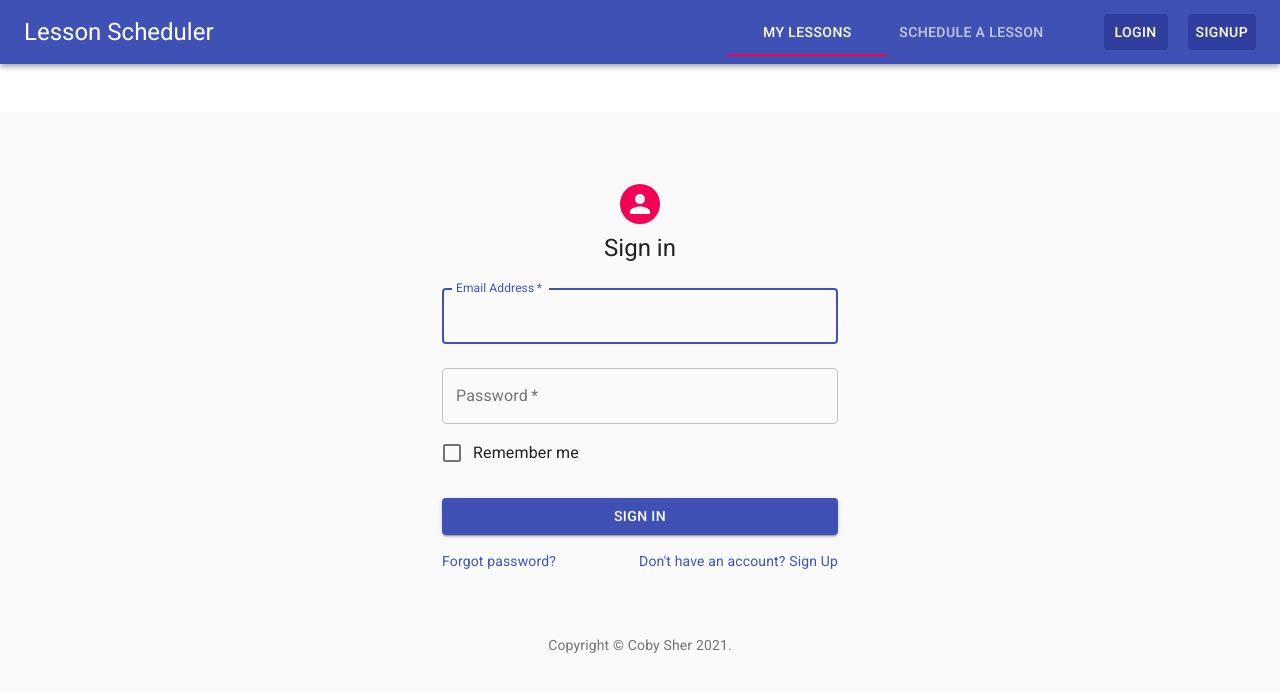
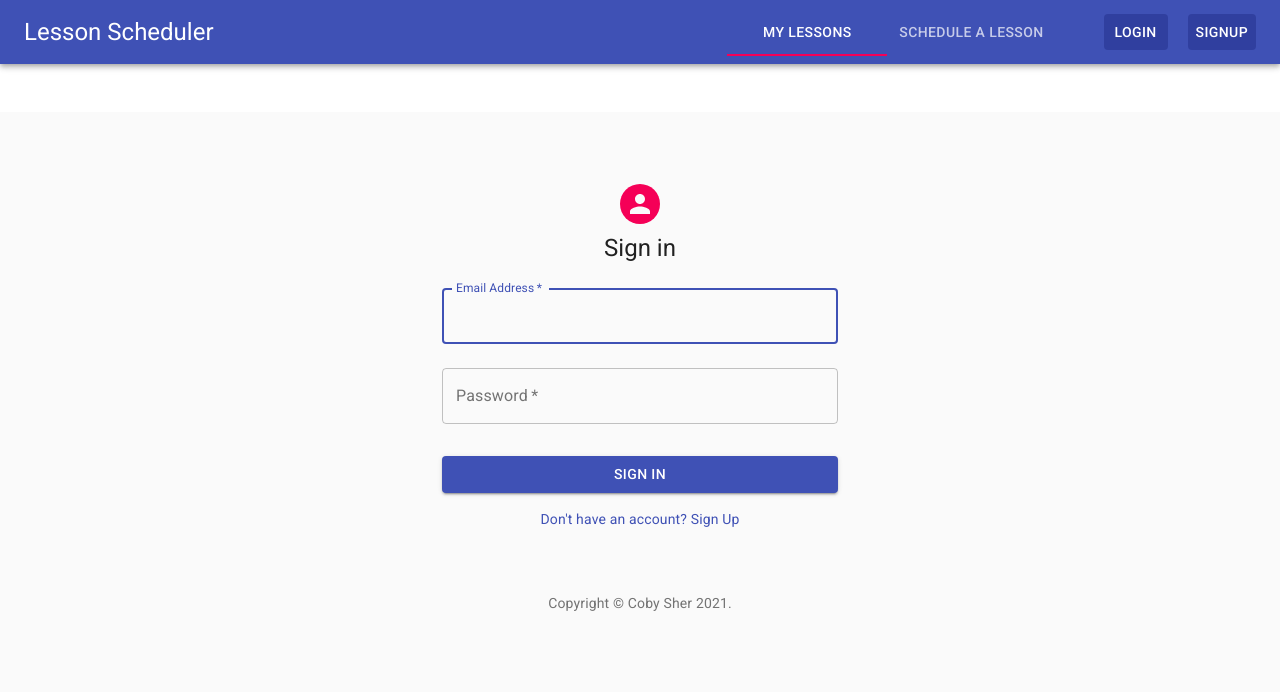
Before and after one commit to CobyPear/music-lesson-scheduler, a React (Create React App) app in the folder client/: page /login in a window 1280 px wide. Shown: the top 692 px of the page. Built offline with nearby package versions, Linux system fonts and the light colour scheme.

Commit message:
centered 'already have an account/dont have an account' link

```diff
--- a/client/src/components/Login.jsx
+++ b/client/src/components/Login.jsx
@@ -121,10 +121,10 @@ export default function Login({ location, history }) {
               <h2 className={classes.error}>{error}, please check your email and password</h2>
             </div>
           }
-          <FormControlLabel
+          {/* <FormControlLabel
             control={<Checkbox value="remember" color="primary" />}
             label="Remember me"
-          />
+          /> */}
           <Button
             type="submit"
             fullWidth
@@ -134,14 +134,14 @@ export default function Login({ location, history }) {
           >
             Sign In
           </Button>
-          <Grid container>
-            <Grid item xs>
+          <Grid container justify='center'>
+            {/* <Grid item xs>
               <Link href="#" variant="body2">
                 Forgot password?
               </Link>
-            </Grid>
+            </Grid> */}
             <Grid item>
-              <Link href="#" variant="body2">
+              <Link href="/signup">
                 {"Don't have an account? Sign Up"}
               </Link>
             </Grid>
--- a/client/src/components/Signup.jsx
+++ b/client/src/components/Signup.jsx
@@ -137,9 +137,9 @@ export default function SignUp() {
           >
             Sign Up
           </Button>
-          <Grid container justify="flex-end">
-            <Grid item xs={12}>
-              <Link href="#" variant="body2">
+          <Grid container justify="center">
+            <Grid item>
+              <Link href="/login">
                 Already have an account? Sign in
               </Link>
             </Grid>
```
